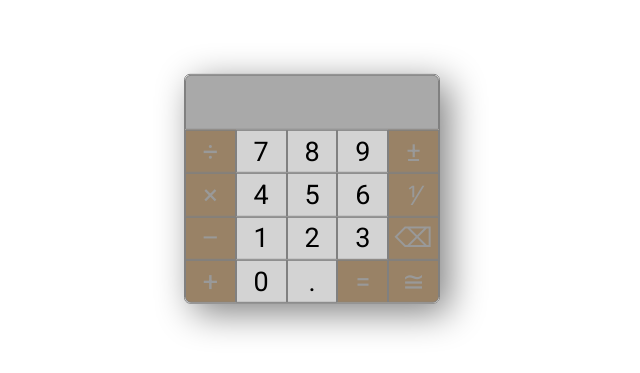
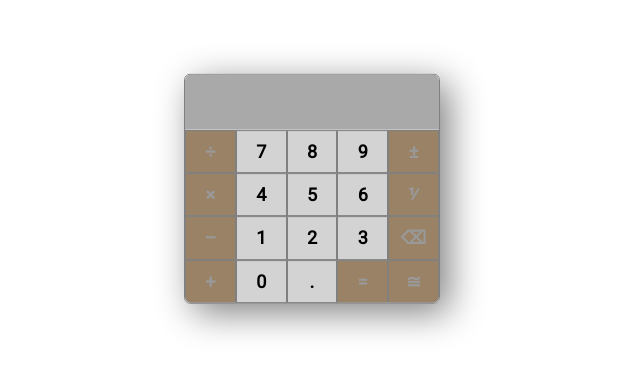
Before and after one commit to jrpool/calculator, a website: page stage2/index.html in a window 1280 px wide. Shown: the part 219-592 px from the top of the page, 328-968 px from the left. Drawn offline with Linux system fonts and the light colour scheme.

Commit message:
Started accessibility impromevements, including titles for buttons. Started debugging.

```diff
--- a/stage2/index.css
+++ b/stage2/index.css
@@ -39,6 +39,16 @@
   width: 20%;
 }
 
+.button,
+.button-area {
+  float: left;
+  height: 100%;
+}
+
+.row-tall {
+  height: 100%;
+}
+
 .button-off,
 .button-off:active,
 .button-off:hover {
@@ -56,12 +66,6 @@
 
 .button-on:active {
   opacity: 0.4;
-}
-
-.button,
-.button-area {
-  float: left;
-  height: 100%;
 }
 
 .button-op {
@@ -88,8 +92,9 @@
   height: 24%;
 }
 
-h1, h2 {
-  margin: 0;
+form {
+  height: 100%;
+  width: 100%;
 }
 
 .hi {
@@ -122,9 +127,6 @@ main {
   font-size: 225%;
   text-align: right;
   padding-right: .9rem;
-}
-
-.result {
   background-color: darkgray;
 }
 
@@ -134,11 +136,10 @@ main {
 
 .row-short {
   height: 25%;
-  font-size: large;
 }
 
-.row-tall {
-  height: 100%;
+.row-short .text {
+  font-size: large;
 }
 
 .t-round {
@@ -152,7 +153,7 @@ main {
   user-select: none;
   font-family: 'Roboto', sans-serif;
   font-style: normal;
-  font-weight: normal;
+  font-weight: bold;
 }
 
 .tight {
--- a/stage2/index.html
+++ b/stage2/index.html
@@ -1,5 +1,5 @@
 <!DOCTYPE html>
-<html lang="zxx">
+<html lang="en">
 
   <head>
     <meta charset="utf-8">
@@ -14,82 +14,161 @@
 
   <body>
     <main>
-      <section class="calculator" id="calc0">
-        <section class="displayonly t-round">
-          <div class="row row-tall result t-round">
-            <h1 class="text" id="result"></h1>
-          </div>
+      <section class="calculator" id="calculator" title="calculator">
+        <section class="displayonly t-round" title="result">
+          <div id="result" class="row row-tall t-round text"></div>
         </section>
-        <section class="interactive b-round" id="buttons0">
-          <div class="row row-short">
-            <div class="button button-off button-op button-binary">
-              <h2 class="text c" id="op/">÷</h2>
+        <section class="interactive b-round" title="buttons">
+          <form id="buttons" title="buttons">
+            <div class="row row-short">
+              <button
+                id="op/"
+                class="button button-off button-op button-binary text c"
+                title="division—operator"
+              >
+                ÷
+              </button>
+              <button
+                id="num7"
+                class="button button-on button-std button-num text c"
+                title="seven—number"
+              >
+                7
+              </button>
+              <button
+                id="num8"
+                class="button button-on button-std button-num text c"
+                title="eight—number"
+              >
+                8
+              </button>
+              <button
+                id="num9"
+                class="button button-on button-std button-num text c"
+                title="nine—number"
+              >
+                9
+              </button>
+              <button
+                id="op^"
+                class="button button-off button-op button-modifier text c"
+                title="invert—sign—operator"
+              >
+                ±
+              </button>
             </div>
-            <div class="button button-on button-std button-num">
-              <h2 class="text c" id="num7">7</h2>
+            <div class="row row-short">
+              <button
+                id="op*"
+                class="button button-off button-op button-binary text c"
+                title="operator—multiplication"
+              >
+                ×
+              </button>
+              <button
+                id="num4"
+                class="button button-on button-std button-num text c"
+                title="four—number"
+              >
+                4
+              </button>
+              <button
+                id="num5"
+                class="button button-on button-std button-num text c"
+                title="five—number"
+              >
+                5
+              </button>
+              <button
+                id="num6"
+                class="button button-on button-std button-num text c"
+                title="six—number"
+              >
+                6
+              </button>
+              <button
+                id="op1"
+                class="button button-off button-op button-modifier text c"
+              >
+                ⅟
+              </button>
             </div>
-            <div class="button button-on button-std button-num">
-              <h2 class="text c" id="num8">8</h2>
+            <div class="row row-short">
+              <button
+                id="op-"
+                class="button button-off button-op button-binary text c"
+                title="operator—subtraction"
+              >
+                –
+              </button>
+              <button
+                id="num1"
+                class="button button-on button-std button-num text c"
+                title="one—number"
+              >
+                1
+              </button>
+              <button
+                id="num2"
+                class="button button-on button-std button-num text c"
+                title="two—number"
+              >
+                2
+              </button>
+              <button
+                id="num3"
+                class="button button-on button-std button-num text c"
+                title="three—number"
+              >
+                3
+              </button>
+              <button
+                id="op!"
+                class="button button-off button-op button-delete text c"
+                title="delete—last—character—operator"
+              >
+                ⌫
+              </button>
             </div>
-            <div class="button button-on button-std button-num">
-              <h2 class="text c" id="num9">9</h2>
+            <div class="row row-short">
+              <button
+                id="op+"
+                class
+                  ="button button-off button-op button-binary bl-round text c"
+                title="operator—addition"
+              >
+                +
+              </button>
+              <button
+                id="num0"
+                class="button button-on button-std button-zero text c"
+                title="zero—number"
+              >
+                0
+              </button>
+              <button
+                id="num."
+                class="button button-on button-std button-dot text c"
+                title="point—decimal"
+              >
+                .
+              </button>
+              <button
+                id="op="
+                class="button button-off button-op button-equal text c"
+                title="equal—operator"
+              >
+                =
+              </button>
+              <button
+                id="op~"
+                class="button button-off button-op button-round br-round text c"
+                title="approximation—operator"
+              >
+                ≅
+              </button>
             </div>
-            <div class="button button-off button-op button-modifier">
-              <h2 class="text c" id="op^">±</h2>
-            </div>
-          </div>
-          <div class="row row-short">
-            <div class="button button-off button-op button-binary">
-              <h2 class="text c" id="op*">×</h2>
-            </div>
-            <div class="button button-on button-std button-num">
-              <h2 class="text c" id="num4">4</h2>
-            </div>
-            <div class="button button-on button-std button-num">
-              <h2 class="text c" id="num5">5</h2>
-            </div>
-            <div class="button button-on button-std button-num">
-              <h2 class="text c" id="num6">6</h2>
-            </div>
-            <div class="button button-off button-op button-modifier">
-              <h2 class="text c" id="op1">⅟</h2>
-            </div>
-          </div>
-          <div class="row row-short">
-            <div class="button button-off button-op button-binary">
-              <h2 class="text c" id="op-">–</h2>
-            </div>
-            <div class="button button-on button-std button-num">
-              <h2 class="text c" id="num1">1</h2>
-            </div>
-            <div class="button button-on button-std button-num">
-              <h2 class="text c" id="num2">2</h2>
-            </div>
-            <div class="button button-on button-std button-num">
-              <h2 class="text c" id="num3">3</h2>
-            </div>
-            <div class="button button-off button-op button-delete">
-              <h2 class="text c" id="op!">⌫</h2>
-            </div>
-          </div>
-          <div class="row row-short">
-            <div
-              class="button button-off button-op button-binary bl-round"><h2
-                class="text c" id="op+">+</h2>
-            </div>
-            <div class="button button-on button-std button-zero">
-              <h2 class="text c" id="num0">0</h2>
-            </div>
-            <div class="button button-on button-std button-dot">
-              <h2 class="text c" id="num.">.</h2>
-            </div>
-            <div class="button button-off button-op button-equal">
-              <h2 class="text c" id="op=">=</h2>
-            </div>
-            <div class="button button-off button-op button-round br-round"><h2
-              class="text c" id="op~">≅</h2>
-            </div>
-          </div>
+          </form>
         </section>
       </section>
     </main>
--- a/stage2/index.js
+++ b/stage2/index.js
@@ -462,7 +462,10 @@ var inputRespond = function inputRespond(symbol) {
 
 // Define a function that responds to a button click.
 var clickRespond = function clickRespond(event) {
+  var viewElement = document.getElementById('result');
+  console.log('Before clickRespond viewElement is ' + viewElement.outerHTML);
   inputRespond(realTargetOf(event.target));
+  console.log('After clickRespond viewElement is ' + viewElement.outerHTML);
 };
 
 // Define a function that responds to a keyboard keypress.
@@ -473,5 +476,5 @@ var keyRespond = function keyRespond(event) {
 // /// EXECUTION /// //
 
 // Event listeners
-document.getElementById('buttons0').addEventListener('click', clickRespond);
+document.getElementById('buttons').addEventListener('click', clickRespond);
 window.addEventListener('keydown', keyRespond);
```
